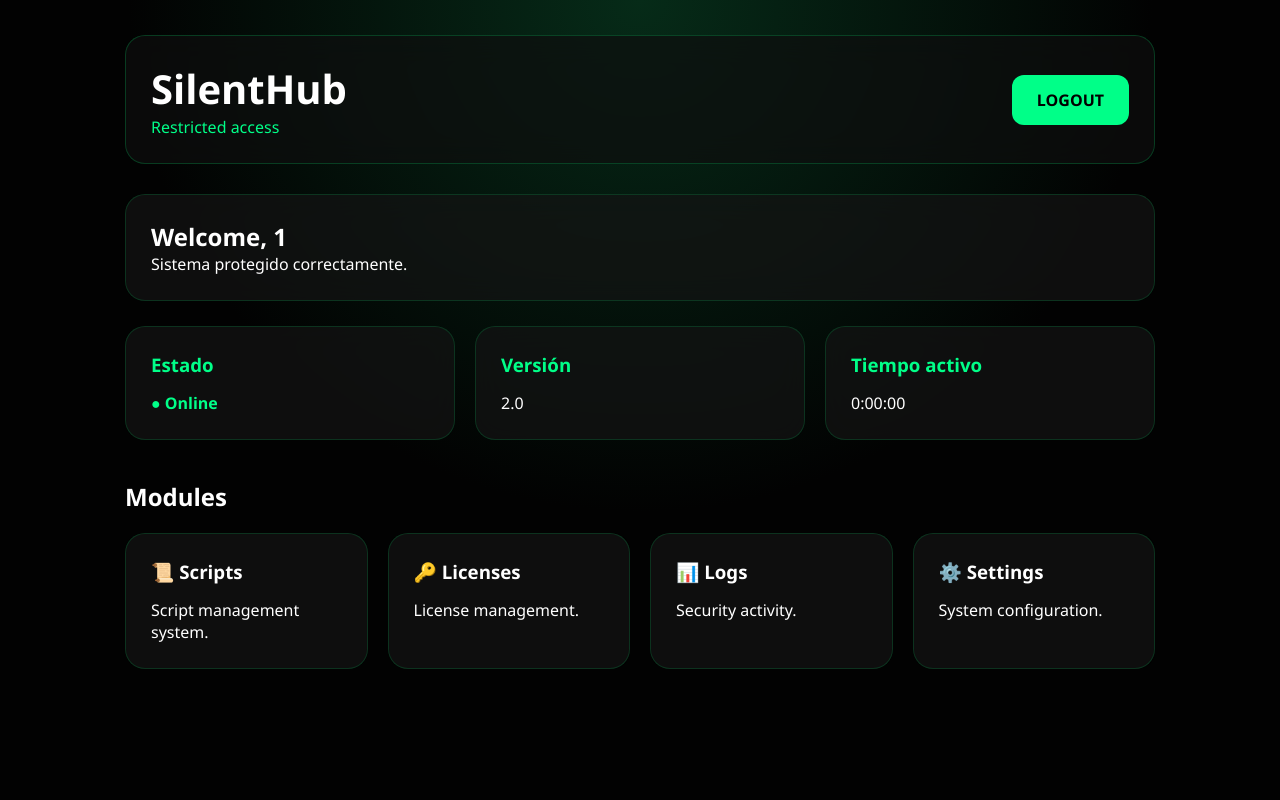
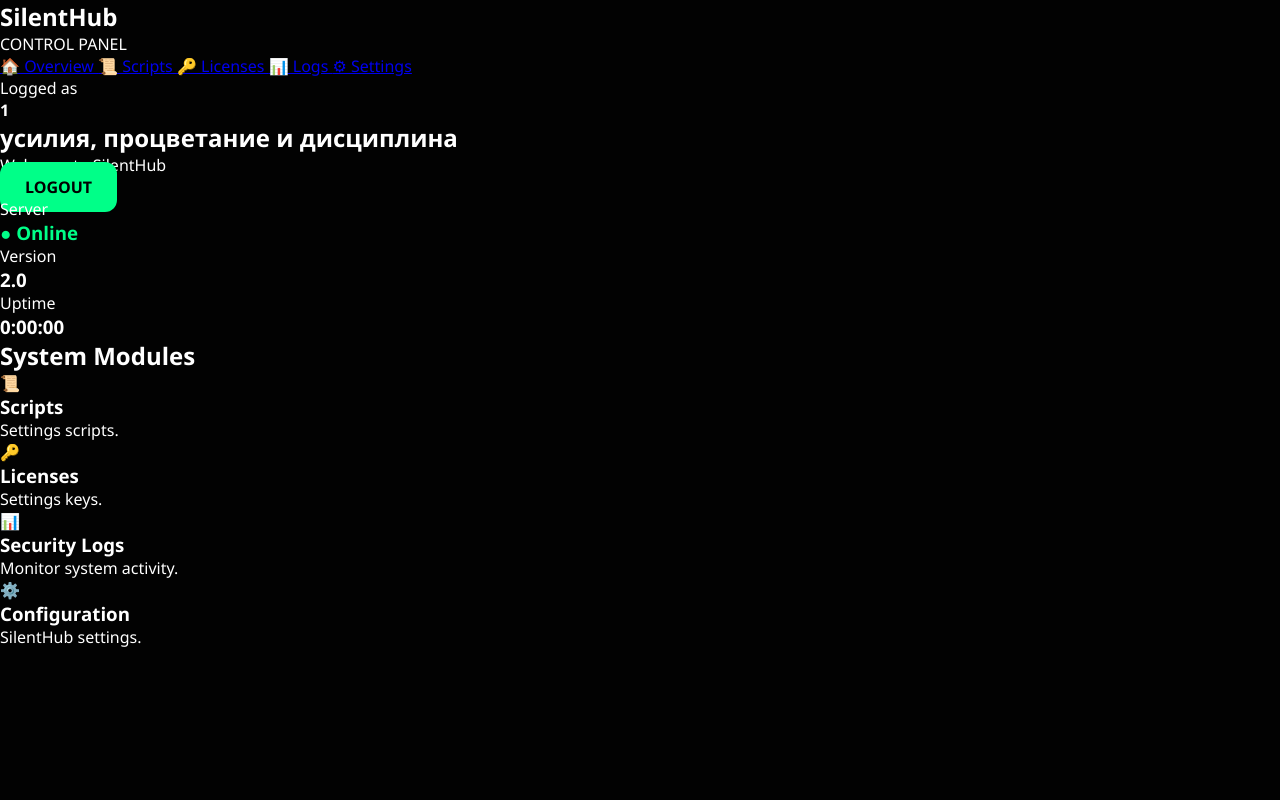
Before and after one commit to Silent-lua/Library, a Flask app: page /panel in a window 1280 px wide. Run offline with Flask 3, Linux system fonts and the light colour scheme; a user stored in the database is signed in.

Commit message:
Update panel

```diff
--- a/templates/panel.html
+++ b/templates/panel.html
@@ -7,33 +7,127 @@
 
 <meta name="viewport" content="width=device-width, initial-scale=1.0">
 
-<title>SilentHub Panel</title>
+<title>SilentHub settings</title>
 
 <link rel="stylesheet" href="{{ url_for('static', filename='style.css') }}">
 
 </head>
 
 
-<body class="panel-body">
+<body class="dashboard-body">
+
+
+<div class="dashboard-layout">
 
 
 
-<div class="panel-container">
+    <!-- SIDEBAR -->
+
+    <aside class="sidebar">
 
 
-    <header class="panel-header">
-
-
-        <div>
+        <div class="sidebar-logo">
 
             <h1>
                 SilentHub
             </h1>
 
+            <span>
+                CONTROL PANEL
+            </span>
+
+        </div>
+
+
+
+        <nav class="menu">
+
+
+            <a href="#" class="active">
+
+                🏠 Overview
+
+            </a>
+
+
+            <a href="#">
+
+                📜 Scripts
+
+            </a>
+
+
+            <a href="#">
+
+                🔑 Licenses
+
+            </a>
+
+
+            <a href="#">
+
+                📊 Logs
+
+            </a>
+
+
+            <a href="#">
+
+                ⚙ Settings
+
+            </a>
+
+
+        </nav>
+
+
+
+        <div class="user-box">
+
 
             <p>
-                Restricted access
+                Logged as
             </p>
+
+
+            <strong>
+
+                {{ datos.usuario }}
+
+            </strong>
+
+
+        </div>
+
+
+
+    </aside>
+
+
+
+
+
+    <!-- MAIN -->
+
+    <main class="dashboard-main">
+
+
+
+        <header class="topbar">
+
+
+            <div>
+
+
+                <h2>
+                    усилия, процветание и дисциплина
+                </h2>
+
+
+                <p>
+                    Welcome to SilentHub
+                </p>
+
 
             </div>
 
@@ -46,27 +140,79 @@
             </a>
 
 
+
         </header>
 
 
 
 
-    <section class="welcome-card">
+
+        <!-- STATS -->
 
 
-        <h2>
-
-            Welcome,
-            {{ datos.usuario }}
-
-        </h2>
+        <section class="stats">
 
 
-        <p>
 
-            Sistema protegido correctamente.
+            <div class="stat-card">
 
-        </p>
+
+                <span>
+                    Server
+                </span>
+
+
+                <h3 class="online">
+
+                    ● {{ datos.estado }}
+
+                </h3>
+
+
+            </div>
+
+
+
+
+
+            <div class="stat-card">
+
+
+                <span>
+                    Version
+                </span>
+
+
+                <h3>
+
+                    {{ datos.version }}
+
+                </h3>
+
+
+            </div>
+
+
+
+
+
+            <div class="stat-card">
+
+
+                <span>
+                    Uptime
+                </span>
+
+
+                <h3>
+
+                    {{ datos.tiempo }}
+
+                </h3>
+
+
+            </div>
+
 
 
         </section>
@@ -75,43 +221,40 @@
 
 
 
-    <div class="cards">
+        <!-- CONTENT -->
+
+
+        <section class="content-panel">
 
 
 
-        <div class="dashboard-card">
+            <h2>
+
+                System Modules
+
+            </h2>
+
+
+
+            <div class="modules-grid">
+
+
+
+                <div class="module-box">
+
+
+                    <div class="icon">
+                        📜
+                    </div>
 
 
                     <h3>
-                Estado
-            </h3>
-
-
-            <span class="online">
-
-                ● {{ datos.estado }}
-
-            </span>
-
-
-        </div>
-
-
-
-
-
-        <div class="dashboard-card">
-
-
-            <h3>
-                Versión
+                        Scripts
                     </h3>
 
 
                     <p>
-
-                {{ datos.version }}
-
+                        Settings scripts.
                     </p>
 
 
@@ -121,18 +264,21 @@
 
 
 
-        <div class="dashboard-card">
+                <div class="module-box">
+
+
+                    <div class="icon">
+                        🔑
+                    </div>
 
 
                     <h3>
-                Tiempo activo
+                        Licenses
                     </h3>
 
 
                     <p>
-
-                {{ datos.tiempo }}
-
+                        Settings keys.
                     </p>
 
 
@@ -141,50 +287,24 @@
 
 
 
+
+                <div class="module-box">
+
+
+                    <div class="icon">
+                        📊
                     </div>
 
 
+                    <h3>
+                        Security Logs
+                    </h3>
 
 
-
-    <section class="modules">
-
-
-        <h2>
-
-            Modules
-
-        </h2>
-
-
-
-        <div class="module-grid">
-
-
-            <div class="module-card">
-
-                <h3>
-                    📜 Scripts
-                </h3>
-
                     <p>
-                    Script management system.
+                        Monitor system activity.
                     </p>
 
-            </div>
-
-
-
-
-            <div class="module-card">
-
-                <h3>
-                    🔑 Licenses
-                </h3>
-
-                <p>
-                    License management.
-                </p>
 
                 </div>
 
@@ -192,30 +312,23 @@
 
 
 
-            <div class="module-card">
+                <div class="module-box">
 
-                <h3>
-                    📊 Logs
-                </h3>
 
-                <p>
-                    Security activity.
-                </p>
-
+                    <div class="icon">
+                        ⚙️
                     </div>
 
 
+                    <h3>
+                        Configuration
+                    </h3>
 
 
-            <div class="module-card">
+                    <p>
+                        SilentHub settings.
+                    </p>
 
-                <h3>
-                    ⚙️ Settings
-                </h3>
-
-                <p>
-                    System configuration.
-                </p>
 
                 </div>
 
@@ -224,9 +337,13 @@
             </div>
 
 
+
         </section>
 
 
+
+
+    </main>
 
 
 
```
Lines whose indentation alone changed are shown as unchanged.
